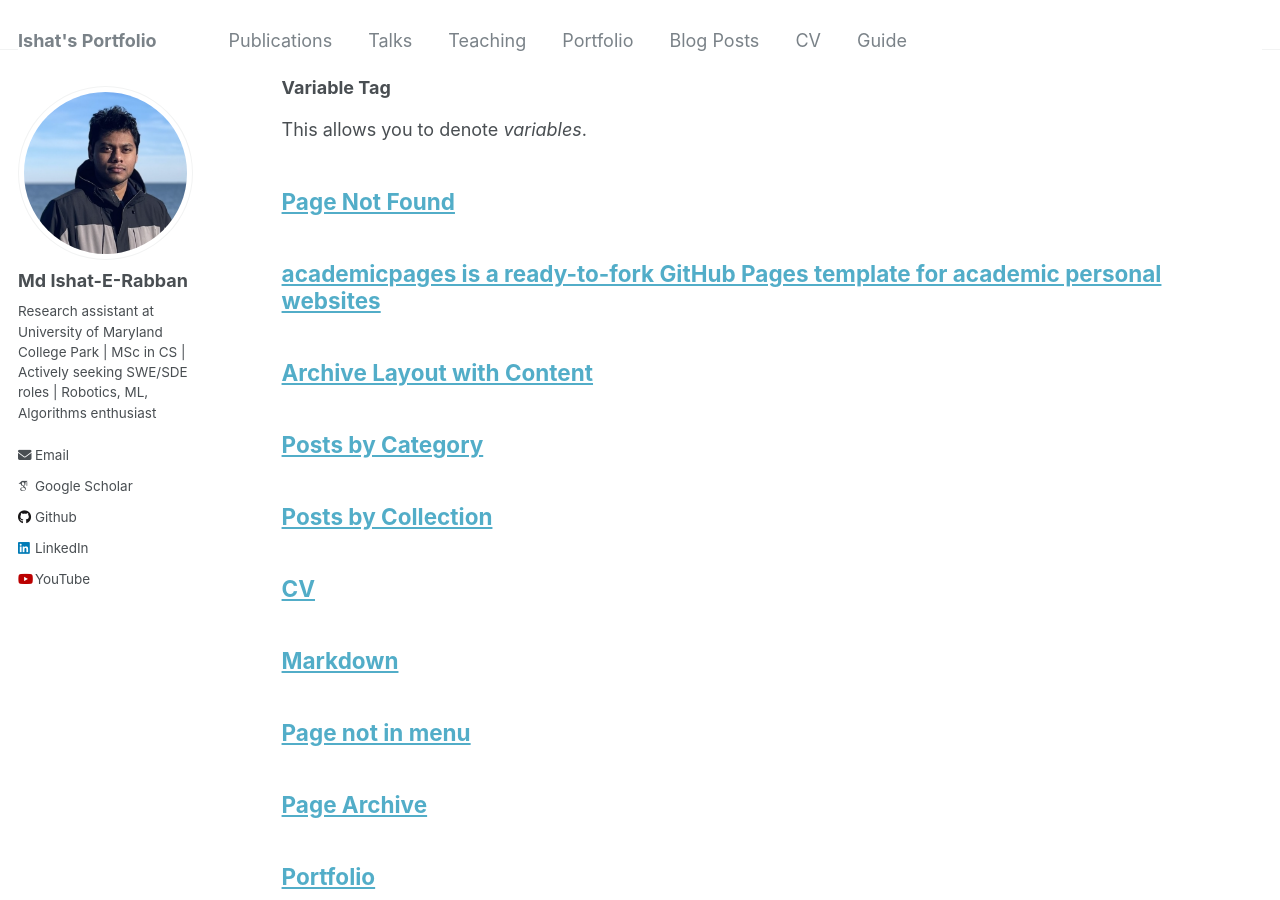
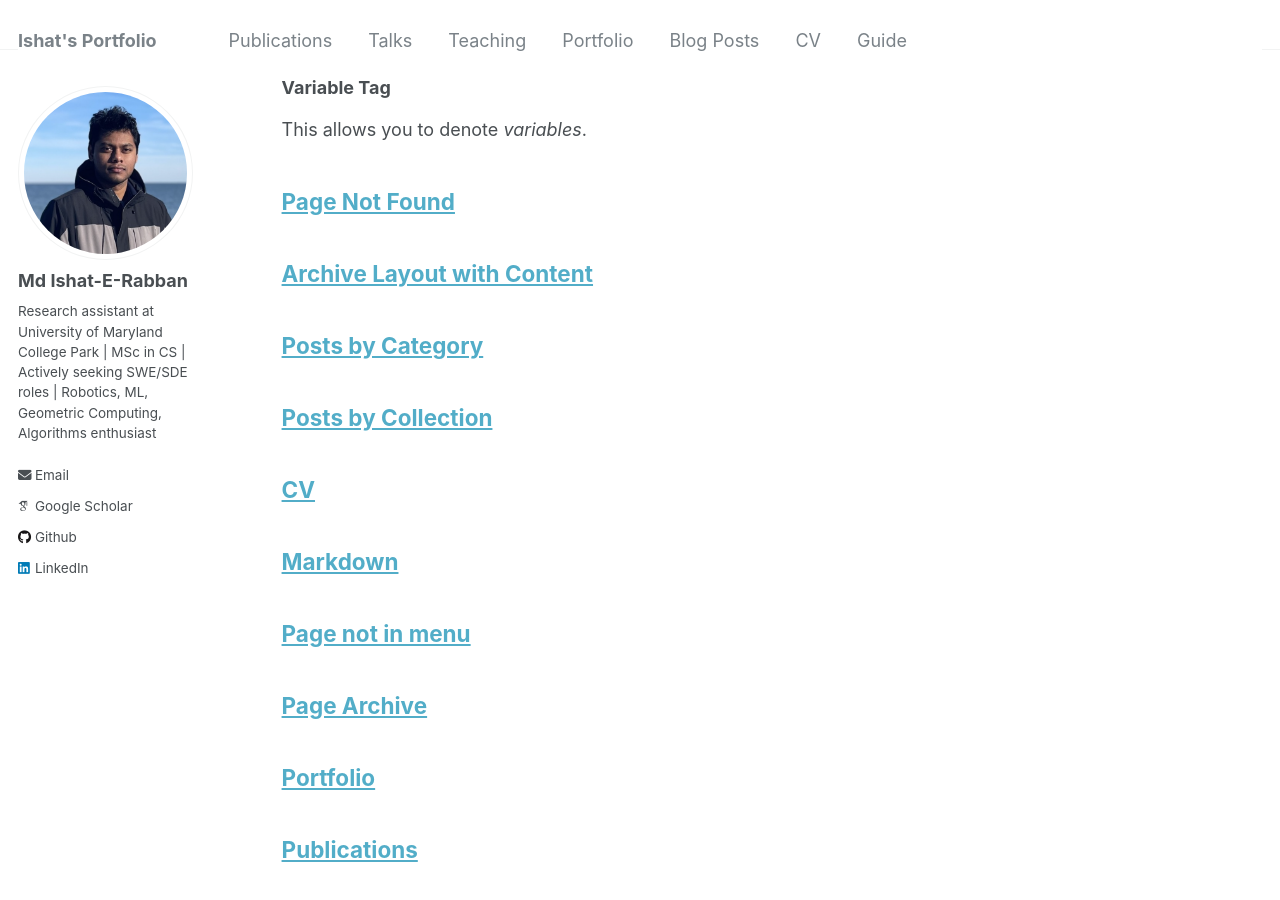
Before and after one commit to ieranik/ieranik.github.io, a Jekyll site: the page built from _pages/archive-layout-with-content.md, in a window 1280 px wide and 900 px high, scrolled down 4476 px. Built offline with Jekyll 4.4.1, drawn with Linux system fonts in a browser that asks for light colours; some web fonts are replaced.

```diff
--- a/_config.yml
+++ b/_config.yml
@@ -24,7 +24,7 @@ author:
   avatar           : "profile.png"
   name             : "Md Ishat-E-Rabban"
   pronouns         : # example: "she/her"
-  bio              : "Research assistant at University of Maryland College Park | MSc in CS | Actively seeking SWE/SDE roles | Robotics, ML, Algorithms enthusiast"
+  bio              : "Research assistant at University of Maryland College Park | MSc in CS | Actively seeking SWE/SDE roles | Robotics, ML, Geometric Computing, Algorithms enthusiast"
   location         : #"Earth"
   employer         : #"University of Maryland College Park"
   uri              : # URL
@@ -69,7 +69,7 @@ author:
   weibo            : # Username
   wikipedia        : # Username
   xing             : # Username
-  youtube          : "@ieranik1301"
+  youtube          : #"@ieranik1301"
   zhihu            : # URL
 
 
```
Also changed, not shown: _pages/about.md (+9 -2 lines).
